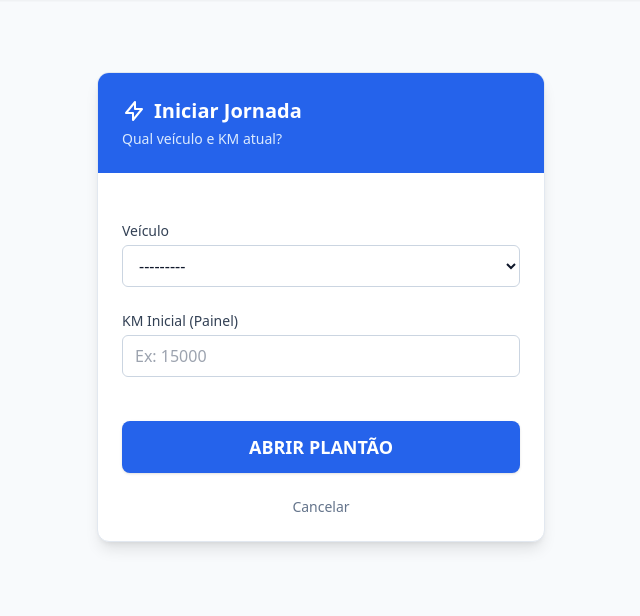
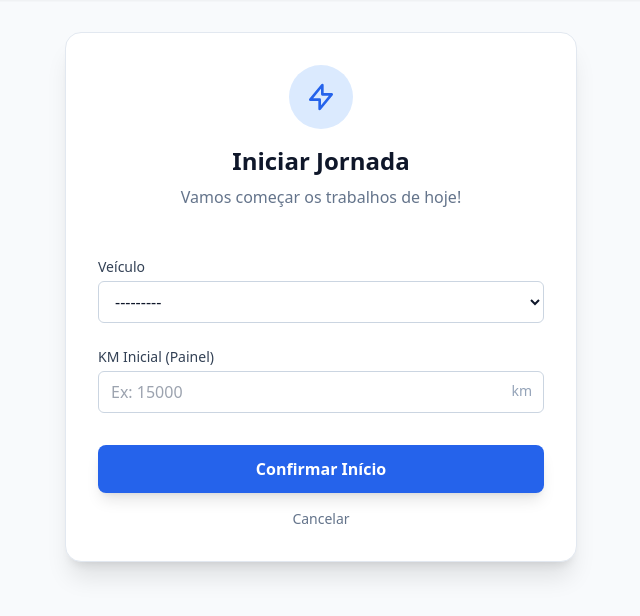
Before and after one commit to MoisesAvilar/finance-saas, a Django app: page /operacoes/iniciar/ in a window 1280 px wide. Shown: the part 65-681 px from the top of the page, without its empty margins (319-959 px from the left). Run offline with Django 5.2, Linux system fonts and the light colour scheme; the visitor is signed in with stand-in values (Sample User, id 1); data that the repository does not hold is empty; some libraries are stand-ins or nearby versions.

Commit message:
feat: improve start-of-shift form and daily duty validation

```diff
--- a/apps/operations/templates/operations/shift_start.html
+++ b/apps/operations/templates/operations/shift_start.html
@@ -1,49 +1,64 @@
 {% extends 'base.html' %}
 
 {% block content %}
-<div class="max-w-md mx-auto mt-10">
-    <div class="bg-white dark:bg-slate-900 rounded-xl shadow-lg border border-slate-200 dark:border-slate-800 overflow-hidden">
-        <div class="p-6 bg-blue-600">
-            <h2 class="text-xl font-bold text-white flex items-center gap-2">
-                <svg class="w-6 h-6" fill="none" stroke="currentColor" viewBox="0 0 24 24"><path stroke-linecap="round" stroke-linejoin="round" stroke-width="2" d="M13 10V3L4 14h7v7l9-11h-7z"></path></svg>
-                Iniciar Jornada
-            </h2>
-            <p class="text-blue-100 text-sm mt-1">Qual veículo e KM atual?</p>
+<div class="flex items-center justify-center min-h-[60vh]">
+    <div class="w-full max-w-lg">
+
+        <div class="bg-white dark:bg-slate-900 rounded-2xl shadow-xl border border-slate-200 dark:border-slate-800 overflow-hidden">
+            <div class="p-8 pb-6 text-center">
+                <div class="w-16 h-16 bg-blue-100 dark:bg-blue-900/30 text-blue-600 dark:text-blue-400 rounded-full flex items-center justify-center mx-auto mb-4">
+                    <svg class="w-8 h-8" fill="none" stroke="currentColor" viewBox="0 0 24 24"><path stroke-linecap="round" stroke-linejoin="round" stroke-width="2" d="M13 10V3L4 14h7v7l9-11h-7z"></path></svg>
+                </div>
+                <h2 class="text-2xl font-bold text-slate-900 dark:text-white">Iniciar Jornada</h2>
+                <p class="text-slate-500 dark:text-slate-400 mt-2">Vamos começar os trabalhos de hoje!</p>
             </div>
 
-        <form method="post" class="p-6 space-y-6">
+            <form method="post" class="p-8 pt-0 space-y-6">
                 {% csrf_token %}
 
                 {% if form.non_field_errors %}
-                <div class="p-3 bg-red-100 text-red-700 rounded text-sm">{{ form.non_field_errors.0 }}</div>
+                <div class="p-4 bg-red-50 dark:bg-red-900/20 text-red-600 dark:text-red-400 rounded-lg text-sm border border-red-100 dark:border-red-800 font-bold text-center">
+                    {{ form.non_field_errors.0 }}
+                </div>
                 {% endif %}
 
                 <div>
-                <label class="block text-sm font-medium text-slate-700 dark:text-slate-300 mb-1">Veículo</label>
+                    <label class="block text-sm font-medium text-slate-700 dark:text-slate-300 mb-1">
+                        {{ form.vehicle.label }}
+                    </label>
                     {{ form.vehicle }}
+                    {% if form.vehicle.errors %}
+                        <p class="text-xs text-red-500 mt-1 font-bold">{{ form.vehicle.errors.0 }}</p>
+                    {% endif %}
                 </div>
 
                 <div>
-                <label class="block text-sm font-medium text-slate-700 dark:text-slate-300 mb-1">KM Inicial (Painel)</label>
+                    <label class="block text-sm font-medium text-slate-700 dark:text-slate-300 mb-1">
+                        {{ form.start_km.label }}
+                    </label>
                     <div class="relative">
                         {{ form.start_km }}
-
-                    <div id="loading-icon" class="absolute right-3 top-3 hidden">
-                        <svg class="animate-spin h-5 w-5 text-blue-500" xmlns="http://www.w3.org/2000/svg" fill="none" viewBox="0 0 24 24">
-                            <circle class="opacity-25" cx="12" cy="12" r="10" stroke="currentColor" stroke-width="4"></circle>
-                            <path class="opacity-75" fill="currentColor" d="M4 12a8 8 0 018-8V0C5.373 0 0 5.373 0 12h4zm2 5.291A7.962 7.962 0 014 12H0c0 3.042 1.135 5.824 3 7.938l3-2.647z"></path>
-                        </svg>
+                        <span class="absolute right-3 top-2.5 text-slate-400 text-sm">km</span>
                     </div>
-                </div>
-                <p id="km-feedback" class="text-xs text-blue-600 dark:text-blue-400 mt-1 font-medium h-4"></p>
+                    <div id="km-loading" class="hidden mt-1 text-xs text-blue-500 flex items-center gap-1">
+                        Buscando último KM...
                     </div>
 
-            <button type="submit" class="w-full py-3 bg-blue-600 hover:bg-blue-700 text-white font-bold rounded-lg shadow transition-colors text-lg">
-                ABRIR PLANTÃO
+                    {% if form.start_km.errors %}
+                        <p class="text-xs text-red-500 mt-1 font-bold">{{ form.start_km.errors.0 }}</p>
+                    {% endif %}
+                </div>
+
+                <div class="pt-2">
+                    <button type="submit" class="w-full py-3 px-4 bg-blue-600 hover:bg-blue-700 text-white font-bold rounded-lg shadow-lg transition-all">
+                        Confirmar Início
                     </button>
-
-            <a href="{% url 'home' %}" class="block text-center text-sm text-slate-500 hover:text-slate-800 dark:hover:text-slate-300">Cancelar</a>
+                    <a href="{% url 'home' %}" class="block text-center mt-4 text-sm text-slate-500 hover:text-slate-800 dark:hover:text-slate-300">
+                        Cancelar
+                    </a>
+                </div>
             </form>
+        </div>
     </div>
 </div>
 
@@ -51,51 +66,38 @@
     document.addEventListener('DOMContentLoaded', function() {
         const vehicleSelect = document.getElementById('id_vehicle');
         const kmInput = document.getElementById('id_start_km');
-        const feedback = document.getElementById('km-feedback');
-        const loading = document.getElementById('loading-icon');
+        const loadingIndicator = document.getElementById('km-loading');
 
-        async function fetchLastKm() {
-            const vehicleId = vehicleSelect.value;
-            if (!vehicleId) return;
+        if (vehicleSelect && kmInput) {
+            vehicleSelect.addEventListener('change', function() {
+                const vehicleId = this.value;
+                if (vehicleId) {
+                    // Mostra loading
+                    if(loadingIndicator) loadingIndicator.classList.remove('hidden');
 
-            // Mostra loading
-            loading.classList.remove('hidden');
-            feedback.innerText = 'Buscando histórico...';
-
-            try {
-                const response = await fetch(`/operacoes/api/get-km/${vehicleId}/`);
-                if (response.ok) {
-                    const data = await response.json();
-
-                    // Preenche o valor automaticamente
+                    // Chama a API que criamos
+                    fetch(`/operacoes/api/get-km/${vehicleId}/`)
+                        .then(response => response.json())
+                        .then(data => {
+                            if (data.km) {
                                 kmInput.value = data.km;
-
-                    // Mostra mensagem de origem
-                    if (data.source === 'last_shift') {
-                        feedback.innerText = `🔄 Sugestão baseada no seu último plantão (${data.km} km)`;
-                    } else {
-                        feedback.innerText = `🆕 Primeira jornada! Sugerido KM do cadastro (${data.km} km)`;
-                    }
-
-                    // Efeito visual (piscar verde) para mostrar que atualizou
-                    kmInput.classList.add('ring-2', 'ring-green-500', 'transition-all');
+                                // Efeito visual de sucesso
+                                kmInput.classList.add('ring-2', 'ring-green-500');
                                 setTimeout(() => kmInput.classList.remove('ring-2', 'ring-green-500'), 1000);
                             }
-            } catch (error) {
-                console.error('Erro ao buscar KM:', error);
-                feedback.innerText = '';
-            } finally {
-                loading.classList.add('hidden');
+                        })
+                        .catch(err => console.error('Erro ao buscar KM:', err))
+                        .finally(() => {
+                            if(loadingIndicator) loadingIndicator.classList.add('hidden');
+                        });
+                }
+            });
+
+            // Dispara no carregamento se já tiver veículo selecionado (ex: erro de validação)
+            if (vehicleSelect.value && !kmInput.value) {
+                vehicleSelect.dispatchEvent(new Event('change'));
             }
         }
-
-        // Busca ao carregar a página (se já tiver veículo selecionado)
-        if (vehicleSelect.value) {
-            fetchLastKm();
-        }
-
-        // Busca ao mudar o veículo
-        vehicleSelect.addEventListener('change', fetchLastKm);
     });
 </script>
 {% endblock %}
--- a/apps/operations/views.py
+++ b/apps/operations/views.py
@@ -42,10 +42,16 @@ class StartShiftView(LoginRequiredMixin, CreateView):
         return super().dispatch(request, *args, **kwargs)
 
     def form_valid(self, form):
+        hoje = timezone.now().date()
+
+        if DailyRecord.objects.filter(user=self.request.user, date=hoje).exists():
+            form.add_error(None, "Você já abriu um plantão hoje! Verifique seu histórico.")
+            return self.form_invalid(form)
+
         form.instance.user = self.request.user
-        form.instance.date = timezone.now().date()
-        form.instance.is_active = True
-        messages.success(self.request, "Plantão iniciado! Boa jornada.")
+        form.instance.date = hoje
+
+        messages.success(self.request, "Jornada iniciada! Bom trabalho.")
         return super().form_valid(form)
 
     def get_form_kwargs(self):
```
Also changed, not shown: apps/operations/forms.py (line endings or trailing spaces). Lines whose indentation alone changed are shown as unchanged.
